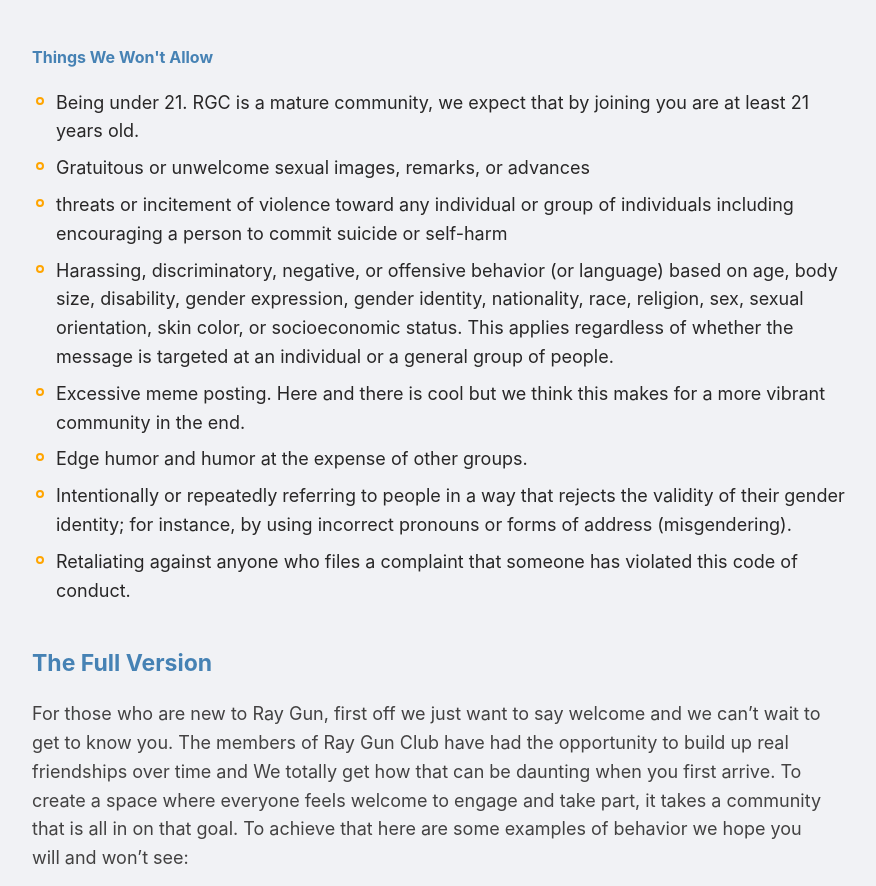
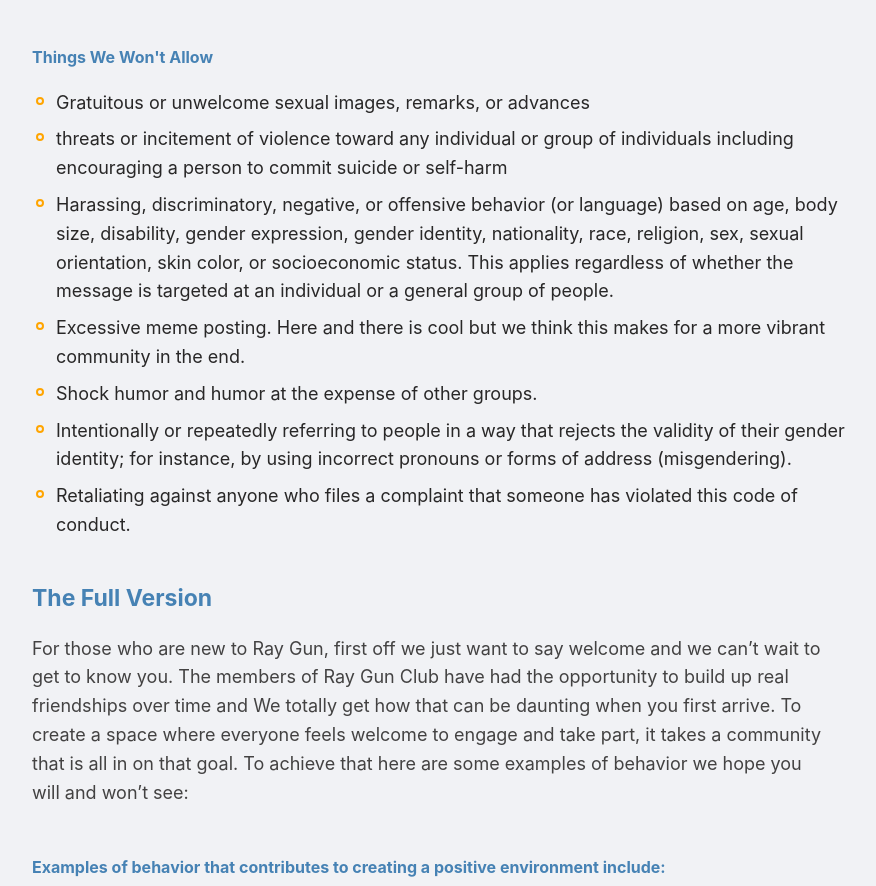
Before and after one commit to voyagerstudio/raygun-teaser, a website: page code-of-conduct.html in a window 1280 px wide. Shown: the part 1103-1989 px from the top of the page, without its empty margins (32-908 px from the left). Drawn offline with Linux system fonts and the light colour scheme.

Commit message:
updating CoC

```diff
--- a/code-of-conduct.html
+++ b/code-of-conduct.html
@@ -66,7 +66,7 @@
   <h4>Things We Won't Allow</h4>
   <p>
     <ul>
-      <li>Being under 21. RGC is a mature community, we expect that by joining you are at least 21 years old.</li>
+      <!-- <li>Being under 21. RGC is a mature community, we expect that by joining you are at least 21 years old.</li> -->
       <li>Gratuitous or unwelcome sexual images, remarks, or advances</li>
       <li>threats or incitement of violence toward any individual or group of individuals including encouraging a person
         to commit suicide or self-harm</li>
@@ -74,7 +74,7 @@
         gender expression, gender identity, nationality, race, religion, sex, sexual orientation, skin color, or
         socioeconomic status. This applies regardless of whether the message is targeted at an individual or a general group of people.</li>
       <li>Excessive meme posting. Here and there is cool but we think this makes for a more vibrant community in the end.</li>
-      <li>Edge humor and humor at the expense of other groups.</li>
+      <li>Shock humor and humor at the expense of other groups.</li>
       <li>Intentionally or repeatedly referring to people in a way that rejects the validity of their gender identity; for instance, by using incorrect pronouns or forms of address (misgendering).</li>
       <li>Retaliating against anyone who files a complaint that someone has violated this code of conduct.</li>
     </ul>
```
